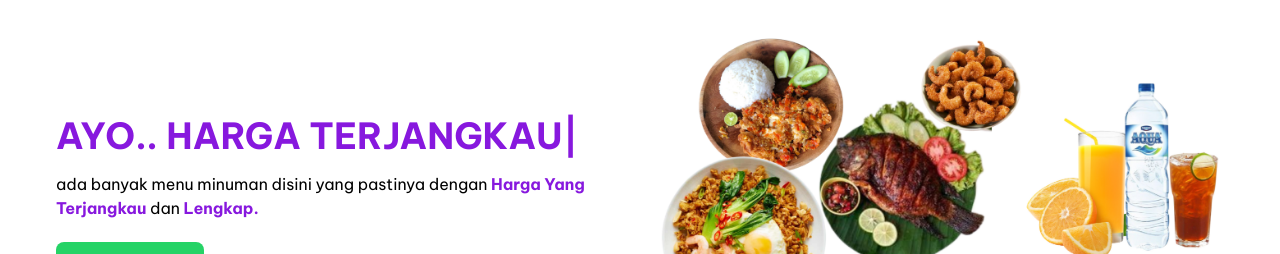
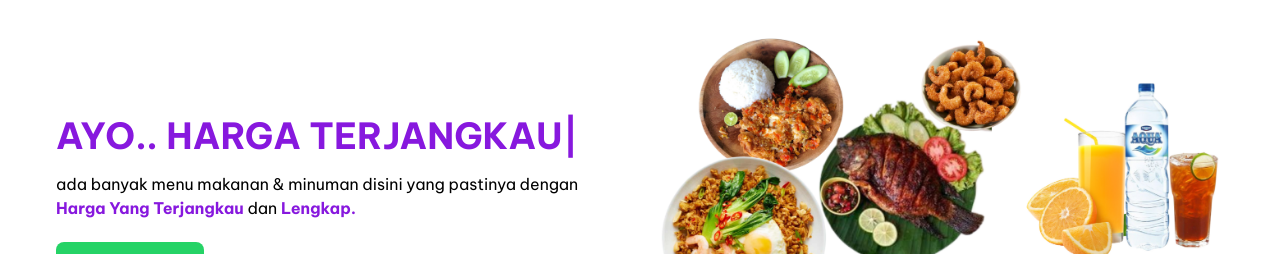
Before and after one commit to dwshn/GoodFood, a website: page index.html in a window 1280 px wide. Shown: the part 90-344 px from the top of the page. Drawn offline with nearby package versions, Linux system fonts and the light colour scheme.

Commit message:
Perbaikan teks di bagian Beranda

```diff
--- a/index.html
+++ b/index.html
@@ -75,7 +75,7 @@
                 <div class="px-4 mb-4 lg:-mt-40 lg:w-1/2" data-aos="fade-right" data-aos-duration="1300">
                     <h1 class="text-2xl font-bold uppercase text-primary lg:text-4xl">ayo.. <span id="element"></span>
                     </h1>
-                    <p class="pt-4 pb-8 text-base">ada banyak menu minuman disini yang pastinya dengan <span
+                    <p class="pt-4 pb-8 text-base">ada banyak menu makanan & minuman disini yang pastinya dengan <span
                             class="text-primary font-bold capitalize">harga yang
                             terjangkau</span> dan <span class="text-primary font-bold capitalize">lengkap.</span></p>
                     <a href="#" class="p-3 bg-whatsapp rounded-lg text-white"><i class="fab fa-whatsapp"></i>
```
